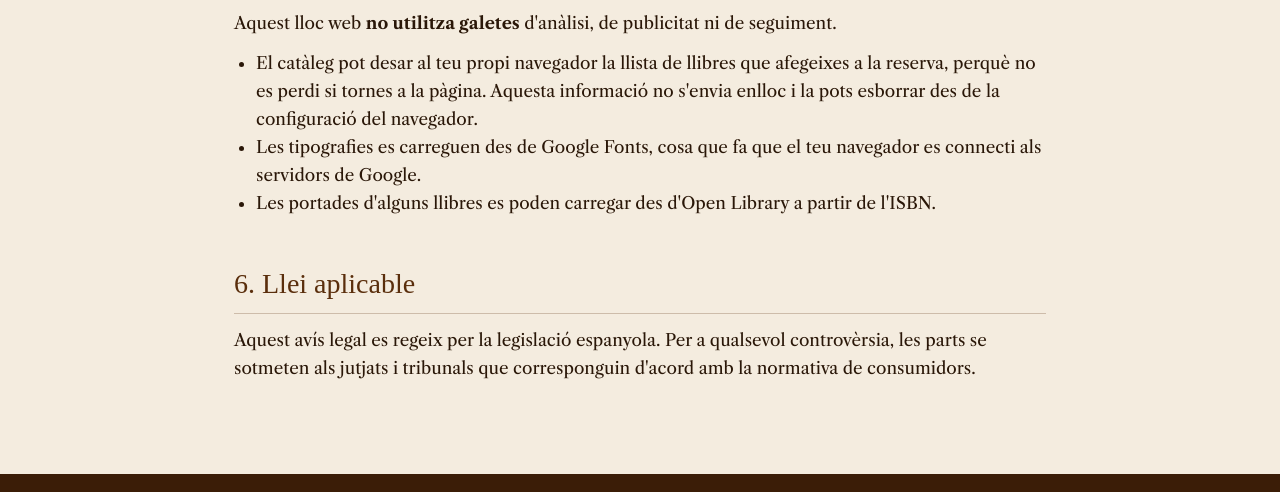
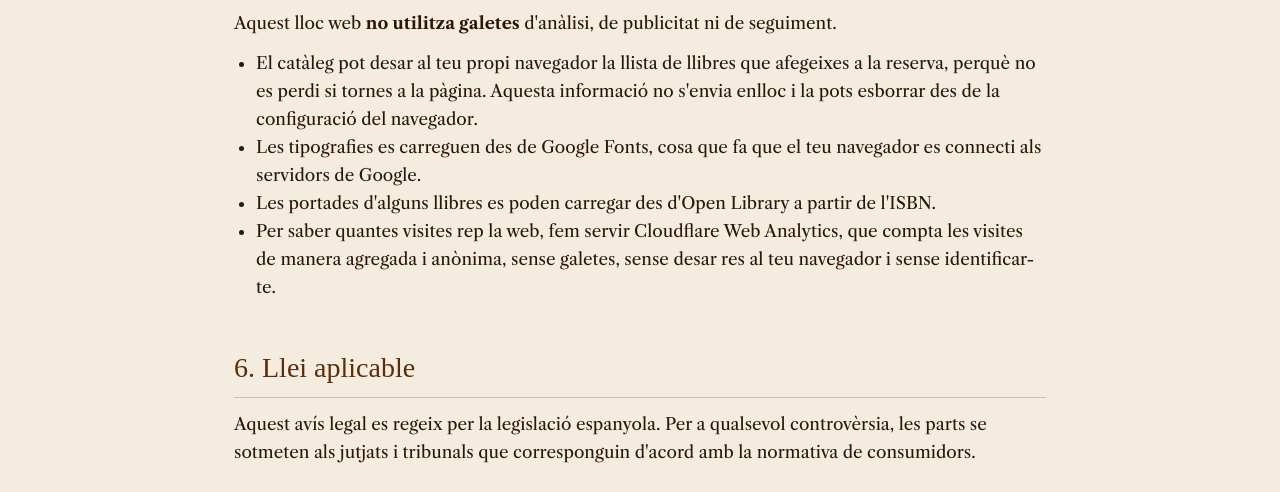
Before and after one commit to alba-nin/calgendre-web, a plain HTML site: page avis-legal.html in a window 1280 px wide. Shown: the part 2776-3268 px from the top of the page. Drawn offline with nearby package versions, Linux system fonts and the light colour scheme; a web font is replaced by a local one.

Commit message:
Add files via upload

```diff
--- a/avis-legal.html
+++ b/avis-legal.html
@@ -104,6 +104,7 @@
     <li>El catàleg pot desar al teu propi navegador la llista de llibres que afegeixes a la reserva, perquè no es perdi si tornes a la pàgina. Aquesta informació no s'envia enlloc i la pots esborrar des de la configuració del navegador.</li>
     <li>Les tipografies es carreguen des de Google Fonts, cosa que fa que el teu navegador es connecti als servidors de Google.</li>
     <li>Les portades d'alguns llibres es poden carregar des d'Open Library a partir de l'ISBN.</li>
+    <li>Per saber quantes visites rep la web, fem servir Cloudflare Web Analytics, que compta les visites de manera agregada i anònima, sense galetes, sense desar res al teu navegador i sense identificar-te.</li>
   </ul>
 
   <h2>6. Llei aplicable</h2>
@@ -111,5 +112,6 @@
 </main>
 
 <footer><img src="img/logo_adreca_crema.png" alt="Cal Gendre 1879 · Plaça de Pau Casals · Santa Margarida i els Monjos"></footer>
+<!-- Cloudflare Web Analytics --><script type='module' src='https://static.cloudflareinsights.com/beacon.min.js' data-cf-beacon='{"token": "455e035850c540fda3e68fe084eb7fec"}'></script><!-- End Cloudflare Web Analytics -->
 </body>
 </html>
```
Also changed, not shown: agenda.html (+1 -0 lines), cataleg.html (+1 -0 lines), index.html (+1 -0 lines), socis.html (+1 -0 lines).
